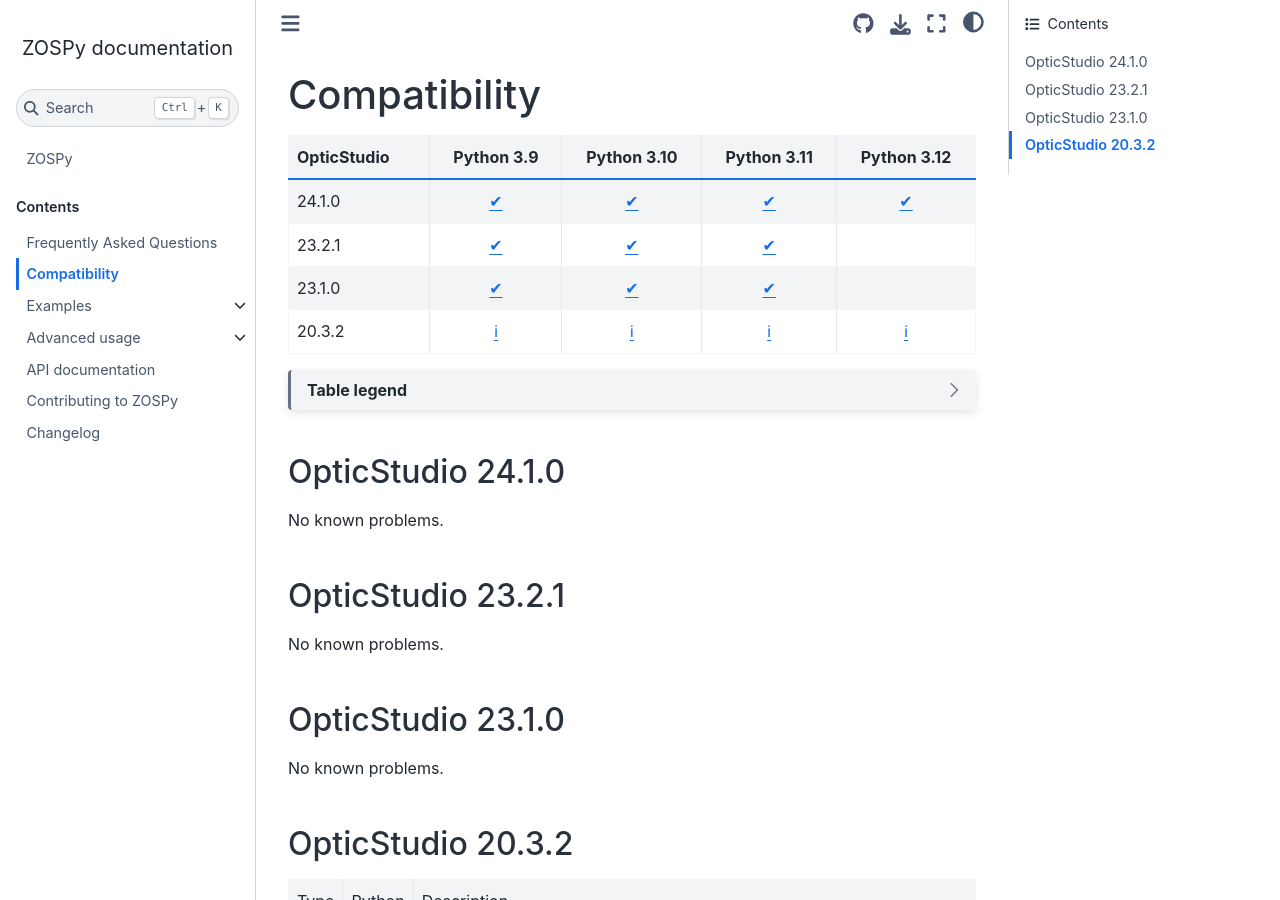
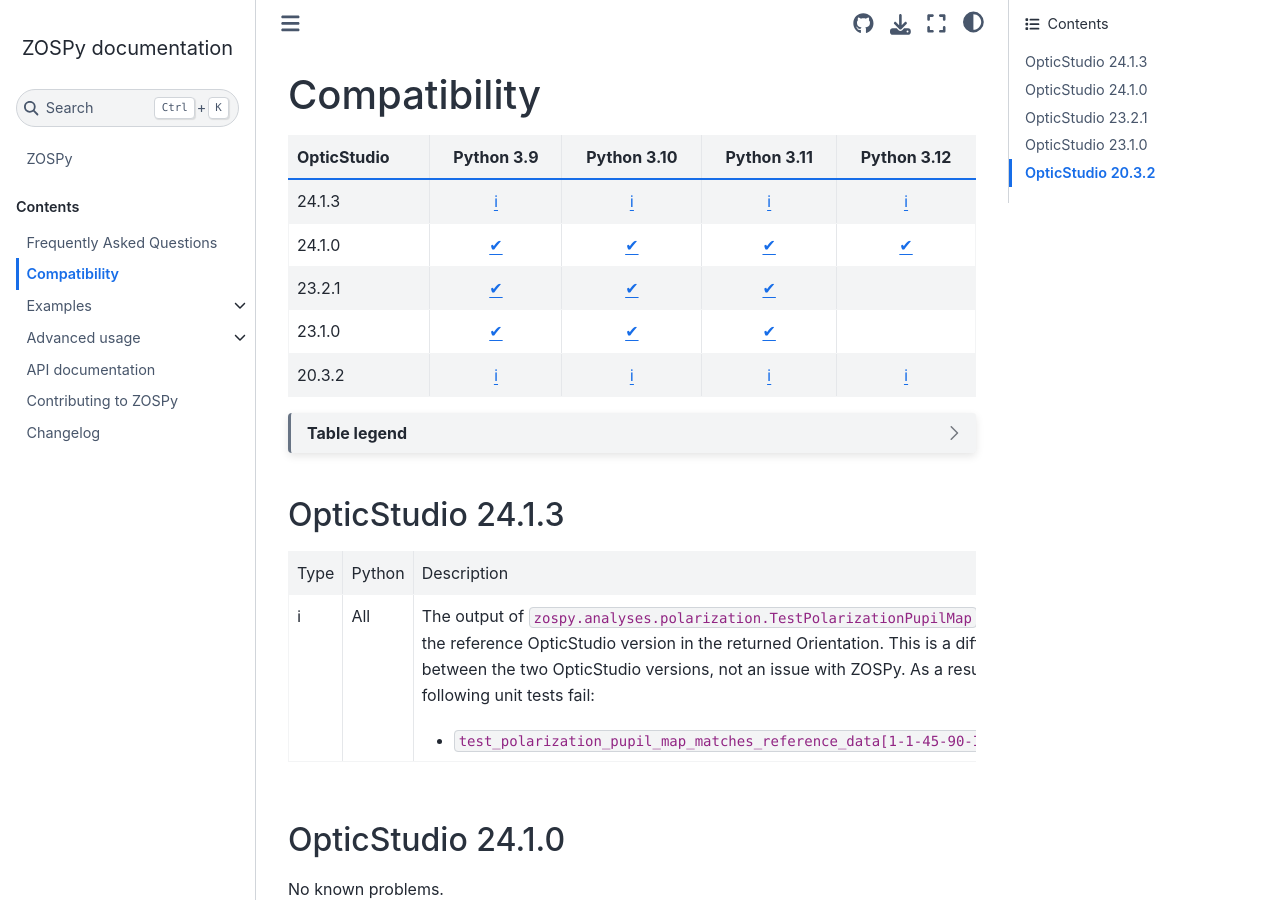
Before and after one commit to MREYE-LUMC/ZOSPy, a Sphinx documentation site: the page built from docs/compatibility.md, in a window 1280 px wide and 900 px high. Built offline with Sphinx 7.4.7 and the Sphinx Book theme 1.1.4, drawn with Linux system fonts in a browser that asks for light colours; pages that are not in the unit, such as notebooks, are missing from menus.

Commit message:
Update compatibility information

````diff
--- a/docs/compatibility.md
+++ b/docs/compatibility.md
@@ -2,6 +2,21 @@
 
 ```{include} compatibility_table.md
 ```
+
+(compatibility/24-1-3)=
+## OpticStudio 24.1.3
+
+:::{list-table}
+* - Type
+  - Python
+  - Description
+* - ℹ
+  - All
+  - The output of `zospy.analyses.polarization.TestPolarizationPupilMap` differs from the reference OpticStudio version in the returned Orientation.
+    This is a difference between the two OpticStudio versions, not an issue with ZOSPy.
+    As a result, the following unit tests fail:
+     - `test_polarization_pupil_map_matches_reference_data[1-1-45-90-Image-17x17]`
+:::
 
 (compatibility/24-1-0)=
 ## OpticStudio 24.1.0
--- a/docs/compatibility_table.md
+++ b/docs/compatibility_table.md
@@ -1,5 +1,6 @@
 | OpticStudio | Python 3.9  | Python 3.10 | Python 3.11 | Python 3.12 |
 |-------------|:-----------:|:-----------:|:-----------:|:-----------:|
+| 24.1.3      | [ℹ][24.1.3] | [ℹ][24.1.3] | [ℹ][24.1.3] | [ℹ][24.1.3] |
 | 24.1.0      | [✔][24.1.0] | [✔][24.1.0] | [✔][24.1.0] | [✔][24.1.0] |
 | 23.2.1      | [✔][23.2.1] | [✔][23.2.1] | [✔][23.2.1] |             |
 | 23.1.0      | [✔][23.1.0] | [✔][23.1.0] | [✔][23.1.0] |             |
@@ -12,6 +13,7 @@
 ❌: ZOSPy does not work at all.
 :::
 
+[24.1.3]: compatibility/24-1-3
 [24.1.0]: compatibility/24-1-0
 [23.2.1]: compatibility/23-2-1
 [23.1.0]: compatibility/23-1-0
````
Also changed, not shown: README.md (+6 -6 lines).
